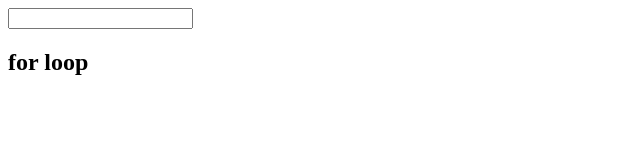
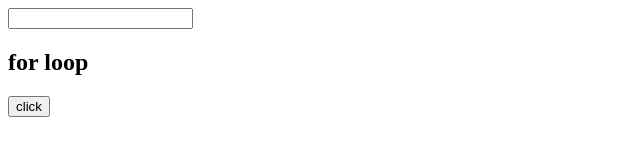
Before and after one commit to vc5776/try1, a plain HTML site: page w3schools.html in a window 1280 px wide. Shown: the whole page, without its empty margins (0-640 px from the left). Drawn offline with Linux system fonts and the light colour scheme.

Commit message:
Update w3schools.html
revise

```diff
--- a/w3schools.html
+++ b/w3schools.html
@@ -8,6 +8,8 @@
 <p id="demo"></p>
 
 <p id="np"></p>
+
+<button onclick="numberinput()">click</button>
 
 <script>
 function numberinput() {
```
